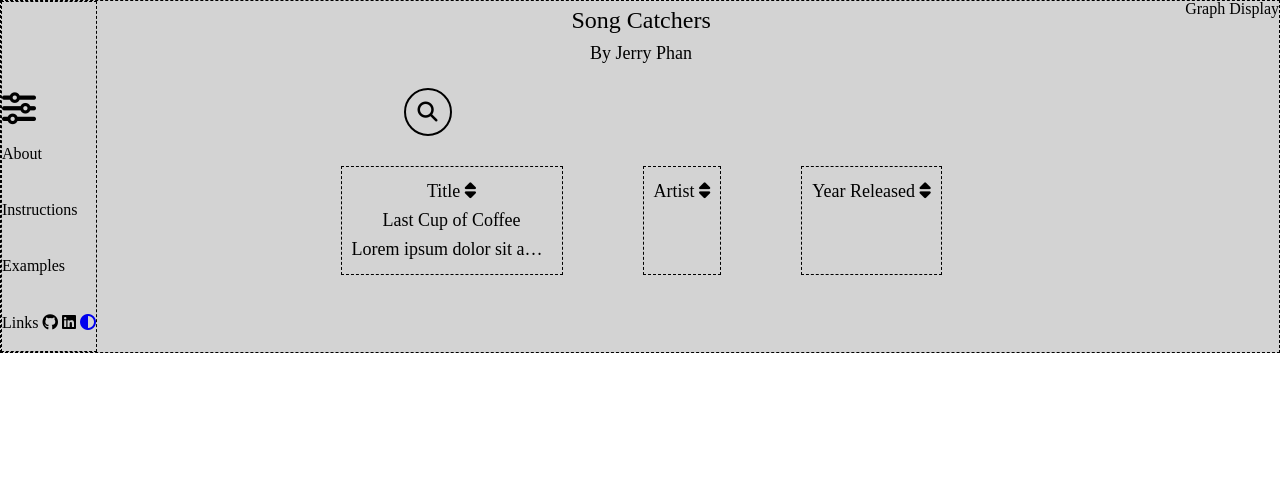
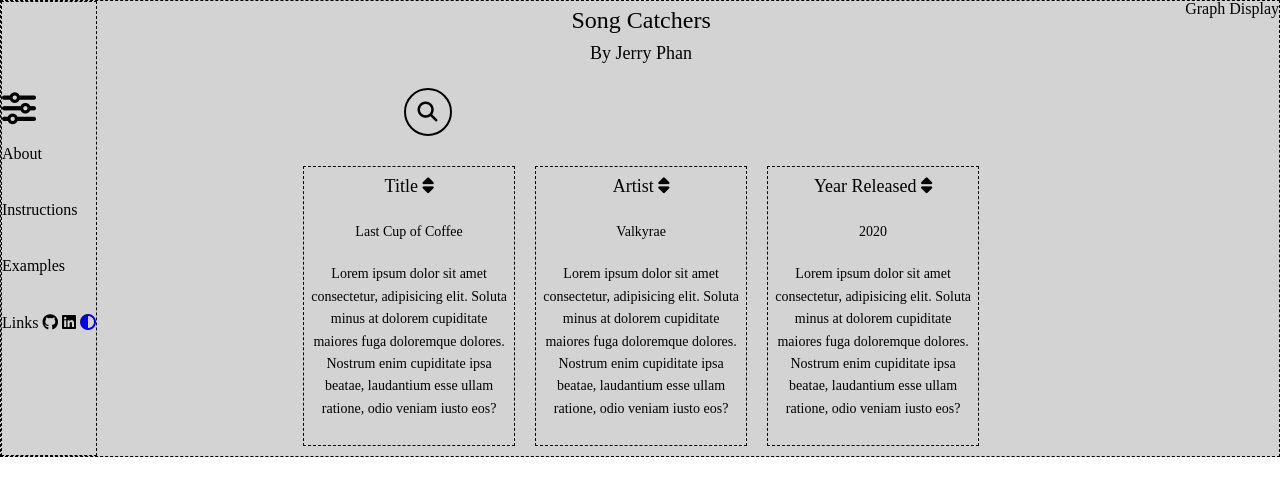
Before and after one commit to jerryphan1/Song-Catchers, a website built with webpack: page index.html in a window 1280 px wide. Built offline with nearby package versions, Linux system fonts and the light colour scheme.

Commit message:
updated content

```diff
--- a/index.html
+++ b/index.html
@@ -60,17 +60,23 @@
       </div>
 
       <div id='middle-bottom'>
-        <ul>Title
+        <ul class='middle-ul'>Title
           <i class="fas fa-sort"></i>
           <li class='test'>Last Cup of Coffee</li>
           <li class='test'>Lorem ipsum dolor sit amet consectetur, adipisicing elit. Soluta minus at dolorem cupiditate maiores fuga doloremque dolores. Nostrum enim cupiditate ipsa beatae, laudantium esse ullam ratione, odio veniam iusto eos?</li>
 
         </ul>
-        <ul>Artist
+        <ul class='middle-ul'>Artist
           <i class="fas fa-sort"></i>
+          <li class='test'>Valkyrae</li>
+          <li class='test'>Lorem ipsum dolor sit amet consectetur, adipisicing elit. Soluta minus at dolorem cupiditate maiores fuga doloremque dolores. Nostrum enim cupiditate ipsa beatae, laudantium esse ullam ratione, odio veniam iusto eos?</li>
+
         </ul>
-        <ul>Year Released
+        <ul class='middle-ul'>Year Released
           <i class="fas fa-sort"></i>
+          <li class='test'>2020</li>
+          <li class='test'>Lorem ipsum dolor sit amet consectetur, adipisicing elit. Soluta minus at dolorem cupiditate maiores fuga doloremque dolores. Nostrum enim cupiditate ipsa beatae, laudantium esse ullam ratione, odio veniam iusto eos?</li>
+
         </ul>
       </div>
 
--- a/src/styles/style.css
+++ b/src/styles/style.css
@@ -129,16 +129,23 @@ h2 {
 }
 
 #middle-bottom ul{
-  padding: 10px;
-  margin: 10px 40px;
-  cursor: pointer;
+  padding: 5px;
+  margin: 10px;
   border: 1px solid black;
   border-style: dashed;
 }
 
+.middle-ul li{
+  margin: 20px 0px;
+}
+
+.fa-sort:hover {
+  color: white;
+  cursor: pointer;
+}
+
 .test {
   width: 200px;
-  white-space: nowrap;
-  overflow: hidden;
-  text-overflow: ellipsis;
+  font-size: 14px;
+  text-overflow: wrap;
 }
```
